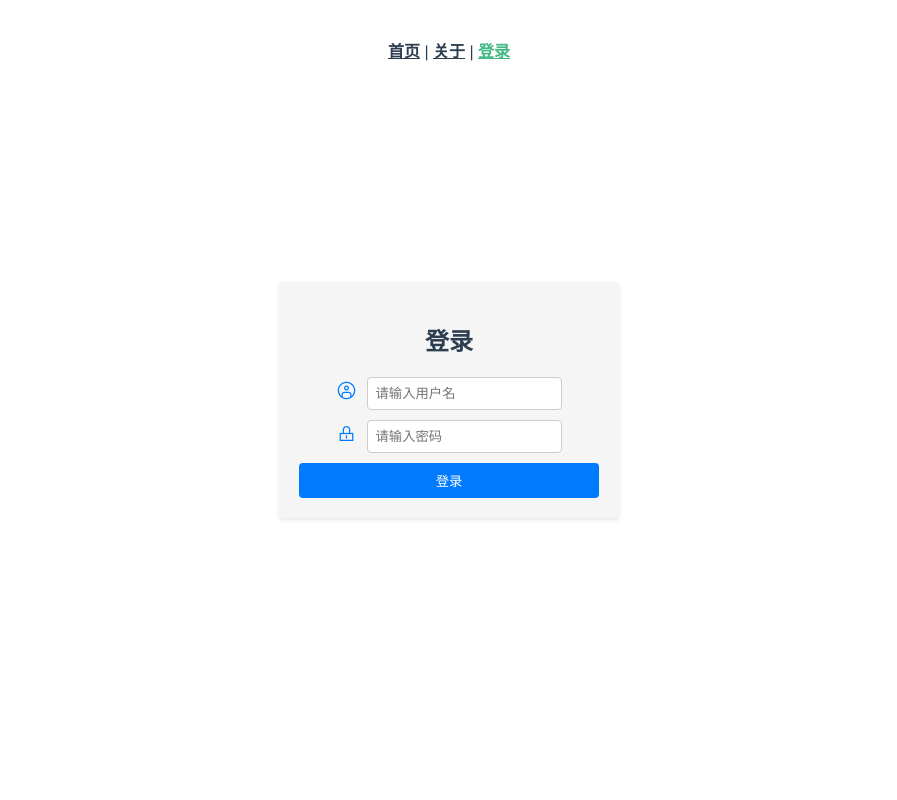
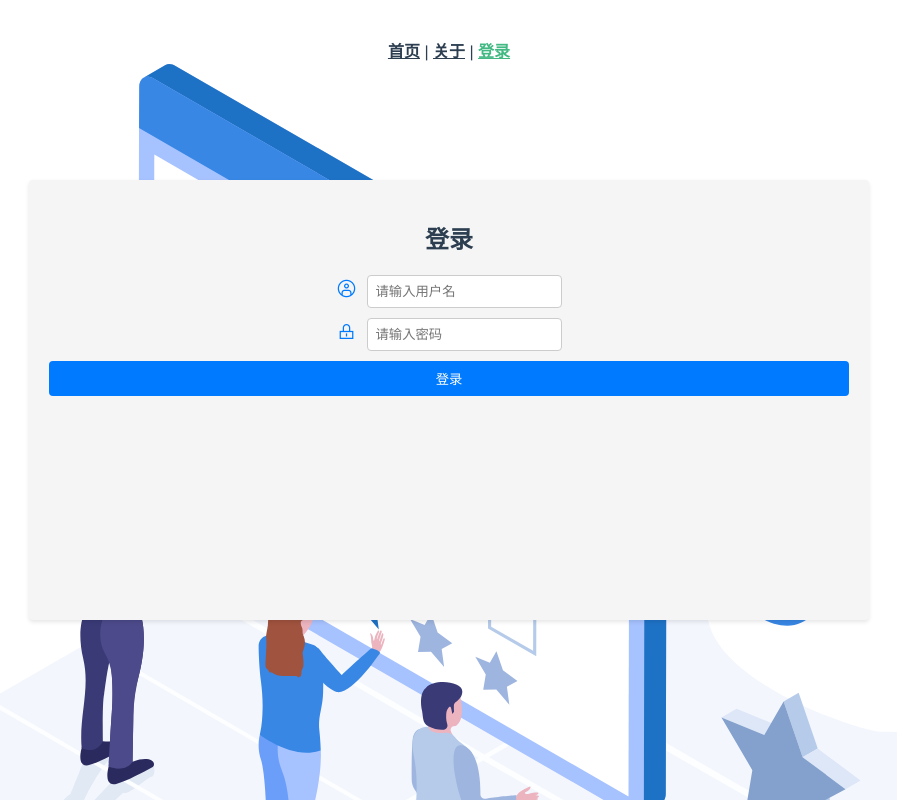
Before and after one commit to SleepyAxin/QuestXin-frontend, a Vue app: page /login in a window 1280 px wide. Shown: the whole page, without its empty margins (191-1088 px from the left). Built offline with nearby package versions, Linux system fonts and the light colour scheme.

Commit message:
登录界面修改

```diff
--- a/src/App.vue
+++ b/src/App.vue
@@ -1,5 +1,4 @@
 <template>
-  <div class = "Background">
   <nav>
     <router-link to = "/">首页</router-link>
     |
@@ -8,7 +7,6 @@
     <router-link to = "/login">登录</router-link>
   </nav>
   <router-view/>
-  </div>
 </template>
 
 <style>
@@ -36,10 +34,4 @@ nav a.router-link-exact-active
 {
   color: #42b983;
 }
-
-.Background
-{
-  /* 渐变色的起始颜色和结束颜色可以根据需要进行调整 */
-  background: "./assets/logo.png";
-}
 </style>
--- /dev/null
+++ b/src/css/Global.css
@@ -0,0 +1,6 @@
+body
+{
+    background-image: url("../assets/quest.svg");
+    background-repeat: no-repeat;
+    background-size: cover;
+}
--- a/src/main.ts
+++ b/src/main.ts
@@ -4,5 +4,6 @@ import router from './router'
 import store from './store'
 
 import "./css/IconFont.css"    // 图标文件
+import "./css/Global.css"    // 全局样式
 
 createApp(App).use(store).use(router).mount('#app')
--- a/src/views/LoginView.vue
+++ b/src/views/LoginView.vue
@@ -44,12 +44,13 @@ export default
   display: flex;
   justify-content: center;
   align-items: center;
-  height: 100vh;
+
 }
 
 .LoginBox
 {
-  width: 300px;
+  width: 800px;
+  height: 400px;
   padding: 20px;
   background-color: #f5f5f5;
   border-radius: 4px;
@@ -75,7 +76,7 @@ export default
 
 .LoginButton
 {
-  padding: 8px 10px; /* 修改为 8px 10px */
+  padding: 8px 10px;
   background-color: #007bff;
   color: #fff;
   border: none;
```
Also changed, not shown: 8 other files (tests, documents, lock files or other folders). Lines whose indentation alone changed are shown as unchanged.
